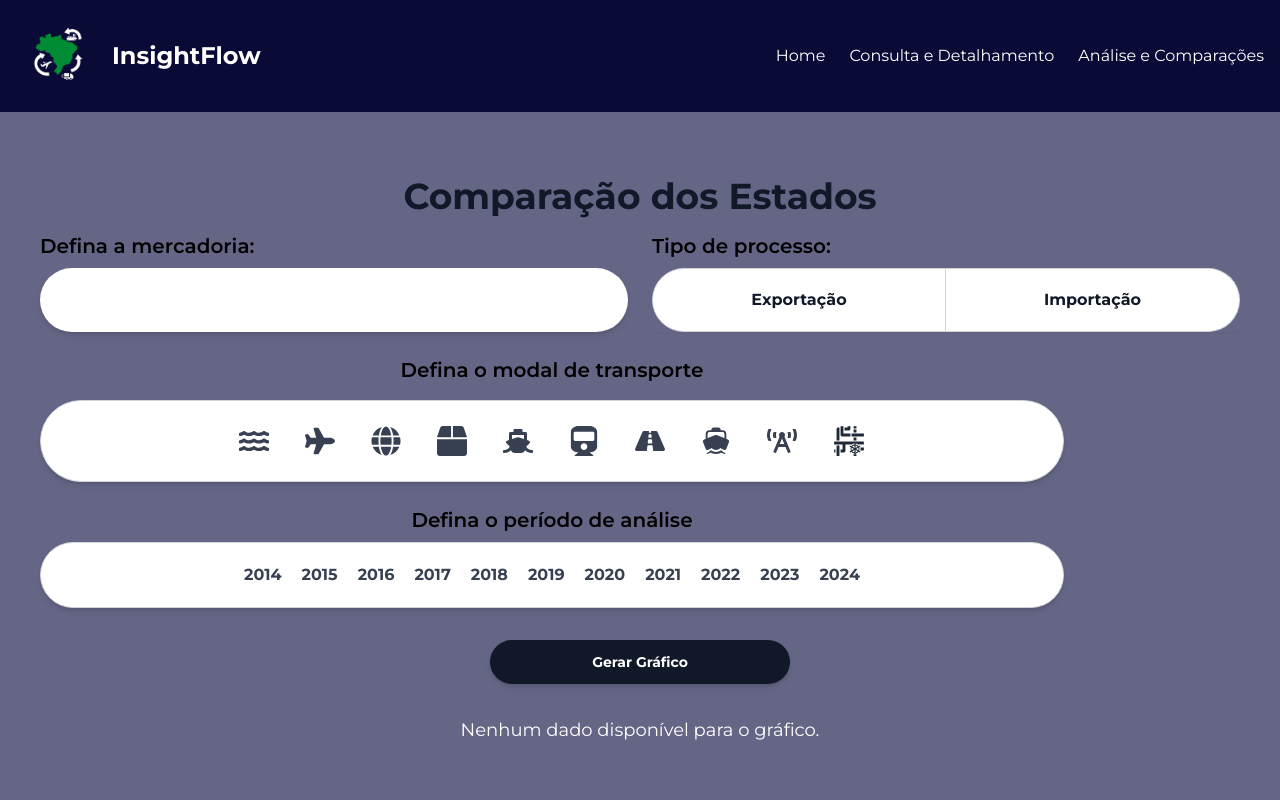
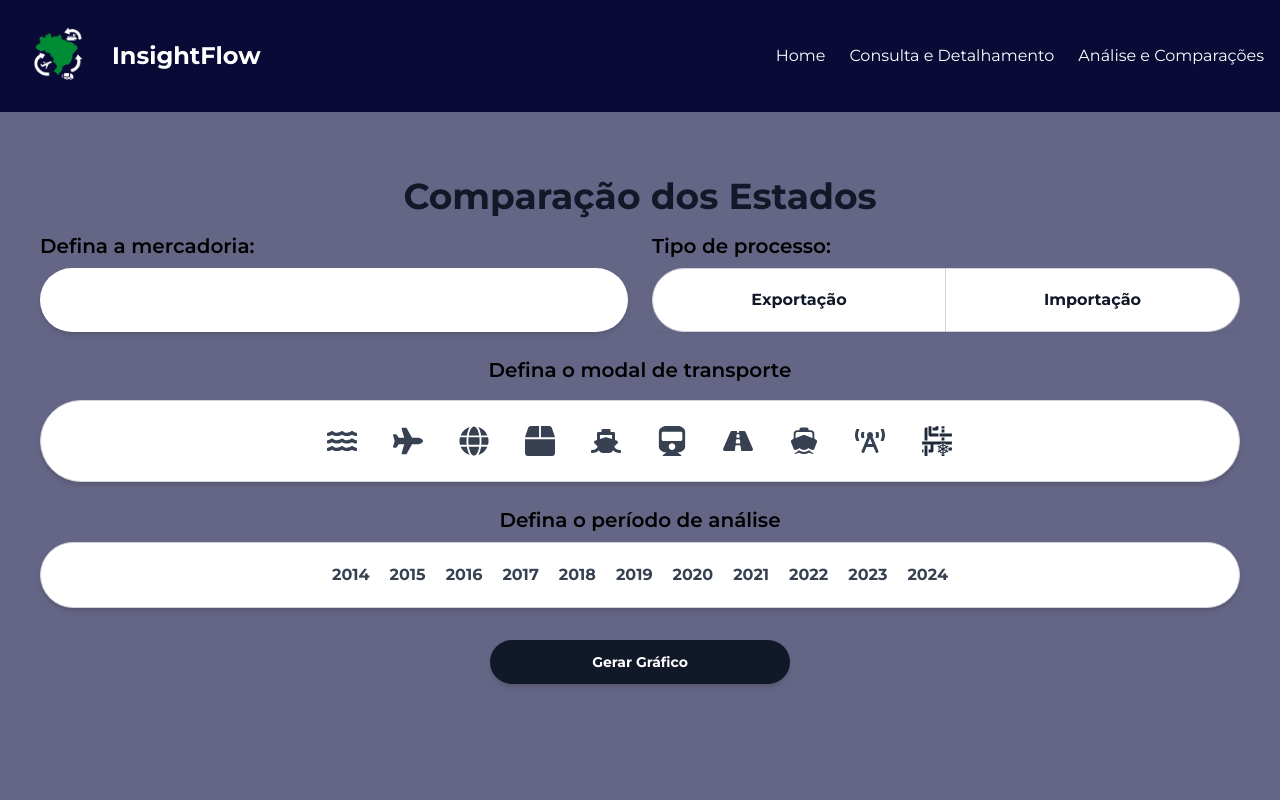
Before and after one commit to Titus-System/3Semestre-ADS-Frontend, a React (Vite) app in the folder frontend/: page /ComparacaoEstado in a window 1280 px wide. Shown: the top 800 px of the page. Built offline with nearby package versions, Linux system fonts and the light colour scheme.

Commit message:
style(pages): Melhorando a interface do gráfico

```diff
--- a/frontend/src/pages/comparacaoEstado.tsx
+++ b/frontend/src/pages/comparacaoEstado.tsx
@@ -37,7 +37,8 @@ export default function ComparacaoEstados() {
     const [selectedPeriods, setSelectedPeriods] = useState<number[]>([]);
     const [mercadoria, setMercadoria] = useState("");
     const [tipoProcesso, setTipoProcesso] = useState<"exp" | "imp" | null>(null);
-    const [graficoData, setGraficoData] = useState<any[]>([]); // Adiciona o estado para os dados do gráfico
+    const [graficoData, setGraficoData] = useState<any[]>([]);
+    const [exibirGrafico, setExibirGrafico] = useState(false);
 
     const toggleModeSelection = (id: number) => {
         setSelectedModes((prev) =>
@@ -68,7 +69,6 @@ export default function ComparacaoEstados() {
             )
         : 2022;
 
-    useEffect(() => {
     const busca_top_estado = async () => {
         const anosSelecionados = selectedPeriods.length > 0
             ? selectedPeriods.map(Number)
@@ -76,7 +76,7 @@ export default function ComparacaoEstados() {
 
         const ncmDigitado = mercadoria.trim();
         const viasSelecionadas = selectedModes.length > 0 ? selectedModes : undefined;
-            const tipoSelecionado =  tipoProcesso || "exp"; // fallback se não selecionado
+        const tipoSelecionado = tipoProcesso || "exp"; // fallback se não selecionado
 
         try {
             const respostaApi = await busca_top_estados(
@@ -111,11 +111,14 @@ export default function ComparacaoEstados() {
         }
     };
 
-        // Executa a busca apenas se tipoProcesso e mercadoria estiverem definidos
-        if (tipoProcesso && mercadoria.trim()) {
-            busca_top_estado();
+    const handleClickGerarGrafico = async () => {
+        await busca_top_estado();
+        setExibirGrafico(true);
     }
-    }, [selectedPeriods, selectedModes, tipoProcesso, mercadoria]); // Dependências
+
+    const maxValor = graficoData.length > 0
+        ? Math.max(...graficoData.map(item => item.total_valor_fob))
+        : 0;
 
     return (
         <div className="flex flex-col items-center min-h-screen bg-[#656586] p-4 sm:p-6">
@@ -161,7 +164,7 @@ export default function ComparacaoEstados() {
                 </div>
 
                 {/* Modal de Transporte */}
-                <div className="flex flex-col space-y-4 h-auto w-full max-w-5xl mt-6">
+                <div className="flex flex-col space-y-4 h-auto w-full max-w-7xl mt-6">
                     <p className="text-black text-xl font-semibold text-center">Defina o modal de transporte</p>
 
                     {/* Dropdown para telas menores */}
@@ -203,7 +206,7 @@ export default function ComparacaoEstados() {
                 </div>
 
                 {/* Período de Análise */}
-                <div className="flex flex-col space-y-2 h-auto w-full max-w-5xl mt-6">
+                <div className="flex flex-col space-y-2 h-auto w-full max-w-7xl mt-6">
                     <p className="text-black text-xl font-semibold text-center">Defina o período de análise</p>
 
                     {/* Dropdown para telas menores */}
@@ -243,28 +246,47 @@ export default function ComparacaoEstados() {
             </div>
 
             <div className="flex flex-col space-y-4 w-full mt-8">
-                <button className="bg-gray-900 text-white text-sm sm:text-md font-bold p-2 sm:p-3 rounded-full shadow-md hover:bg-[#11114E] w-[200px] sm:w-1/4 mx-auto">
+                <button className="bg-gray-900 text-white text-sm sm:text-md font-bold p-2 sm:p-3 rounded-full shadow-md hover:bg-[#11114E] w-[200px] sm:w-1/4 mx-auto"
+                    onClick={handleClickGerarGrafico}
+                >
                     Gerar Gráfico
                 </button>
             </div>
 
-
-
-            {/* Gráfico de comparação */}
-            <div className="mt-8 w-full max-w-5xl mx-auto">
-                {graficoData.length > 0 ? (
+            {exibirGrafico && graficoData.length > 0 ? (
+                <div className="bg-indigo-950 p-7 rounded-2xl shadow-xl w-full space-y-6 text-white mt-6">
+                    <div className="bg-white p-7 rounded-2xl shadow-xl w-full space-y-10 text-white mt-6">
+                        <h2 className="text-center text-xl font-bold text-indigo-950">
+                            Gráfico de Comparação de Valores entre os Estados
+                        </h2>
+                        <div className="mt-8 w-full mx-auto">
+                            {/* Gráfico para telas maiores */}
+                            <div className="hidden md:block">
                                 <ResponsiveContainer width="100%" height={400}>
-                        <BarChart data={graficoData}>
-                            <XAxis dataKey="sigla_estado" />
-                            <YAxis />
+                                    <BarChart data={graficoData} margin={{ left: 70 }}>
+                                        <XAxis dataKey="sigla_estado" tick={{ fill: "#11114E" }} />
+                                        <YAxis tick={{ fill: "#11114E" }} domain={[0, Math.ceil(maxValor * 1.1)]} tickFormatter={(value) => { return Math.round(value).toString() }} />
                                         <ChartTooltip />
-                            <Bar dataKey="total_valor_fob" fill="#8884d8" />
+                                        <Bar dataKey="total_valor_fob" fill="#11114E" />
                                     </BarChart>
                                 </ResponsiveContainer>
-                ) : (
-                    <p className="text-white text-center text-lg">Nenhum dado disponível para o gráfico.</p>
-                )}
                             </div>
+
+                            {/* Gráfico para telas menores */}
+                            <div className="block md:hidden">
+                                <ResponsiveContainer width="100%" height={300}>
+                                    <BarChart data={graficoData} margin={{ left: 50 }}>
+                                        <XAxis dataKey="sigla_estado" tick={{ fill: "#11114E" }} />
+                                        <YAxis tick={{ fill: "#11114E" }} domain={[0, Math.ceil(maxValor * 1.1)]} tickFormatter={(value) => { return Math.round(value).toString() }} />
+                                        <ChartTooltip />
+                                        <Bar dataKey="total_valor_fob" fill="#11114E" />
+                                    </BarChart>
+                                </ResponsiveContainer>
+                            </div>
+                        </div>
+                    </div>
+                </div>
+            ) : null}
 
         </div>
     );
```
Lines whose indentation alone changed are shown as unchanged.
